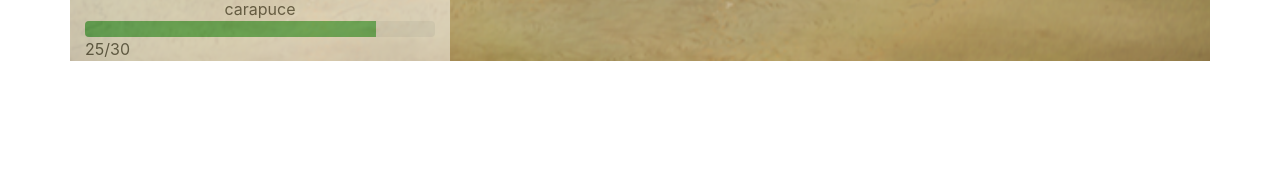
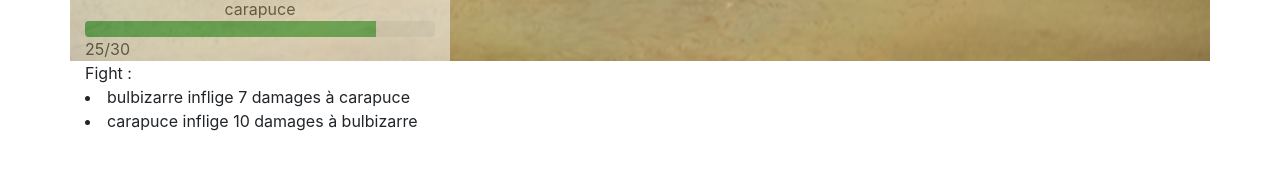
Before and after one commit to hyde777/AngularIO, an Angular app in the folder Project/: page / in a window 1280 px wide. Both pictures are taken after a click on the button "PLAY". Shown: the part 423-592 px from the top of the page. Built offline with nearby package versions, Linux system fonts and the light colour scheme.

Commit message:
Basic logs done

```diff
--- a/Project/src/app/app.component.html
+++ b/Project/src/app/app.component.html
@@ -22,7 +22,7 @@
     <div class="col-sm-4 alignCenter">
         <button type="button" (click)="onPause()" class="btn btn-success">{{pauseTxt}}</button>
     </div>
-    <div class="col-sm-4 alignCenter clignote">
+    <div class="col-sm-4 alignCenter">
       <img [attr.src]=frontPokemonUrlImg alt="">
     </div>
   </div>
@@ -39,7 +39,7 @@
 </div>
 
 <div class="container">
-
+  <app-battle-log></app-battle-log>
 </div>
 
 <router-outlet></router-outlet>
--- a/Project/src/app/app.component.ts
+++ b/Project/src/app/app.component.ts
@@ -22,9 +22,12 @@ export class AppComponent {
   urlImgBackground = 'assets/img/Battle_Arena.png';
   subscribe: Subscription;
   roundLog: Round[];
+  pokemonNameKo: string;
 
   constructor(public battleService: BattleService) {
     this.roundLog = this.battleService.rounds;
+    this.pokemonNameKo = !this.battleService.endOfBattle ? 'test' : 'Le perdant est : ' + this.battleService.loser.name;
+    console.log(this.pokemonNameKo);
   }
 
   onPause() {
@@ -43,5 +46,7 @@ export class AppComponent {
         error => console.error(error));
       this.pauseTxt = 'PAUSE';
     }
+
+
   }
 }
--- a/Project/src/app/battle-log/battle-log.component.html
+++ b/Project/src/app/battle-log/battle-log.component.html
@@ -1,4 +1,6 @@
-<textarea rows="5" readonly>
-  [15h 36min 20sec] Il attaque
-  [15h 36min 21sec] Il lui reste
-</textarea>
+Fight :
+
+  <li *ngFor="let round of battleService.rounds">
+    {{ round.attackingPokemon.name }} inflige {{round.attackingPokemon.attackStat}} damages à {{ round.defendingPokemon.name}}
+  </li>
+{{battleService.endOfBattle ? battleService.loser.name + ' lost the battle' : ''}}
--- a/Project/src/app/battle-log/battle-log.component.ts
+++ b/Project/src/app/battle-log/battle-log.component.ts
@@ -1,4 +1,6 @@
-import { Component } from '@angular/core';
+import {Component, Input} from '@angular/core';
+import {Round} from '../lib/Round';
+import {BattleService} from '../battle.service';
 
 @Component({
   selector: 'app-battle-log',
@@ -7,7 +9,7 @@ import { Component } from '@angular/core';
 })
 export class BattleLogComponent {
 
-  constructor() {
+  constructor(private battleService: BattleService) {
   }
 
 }
```
